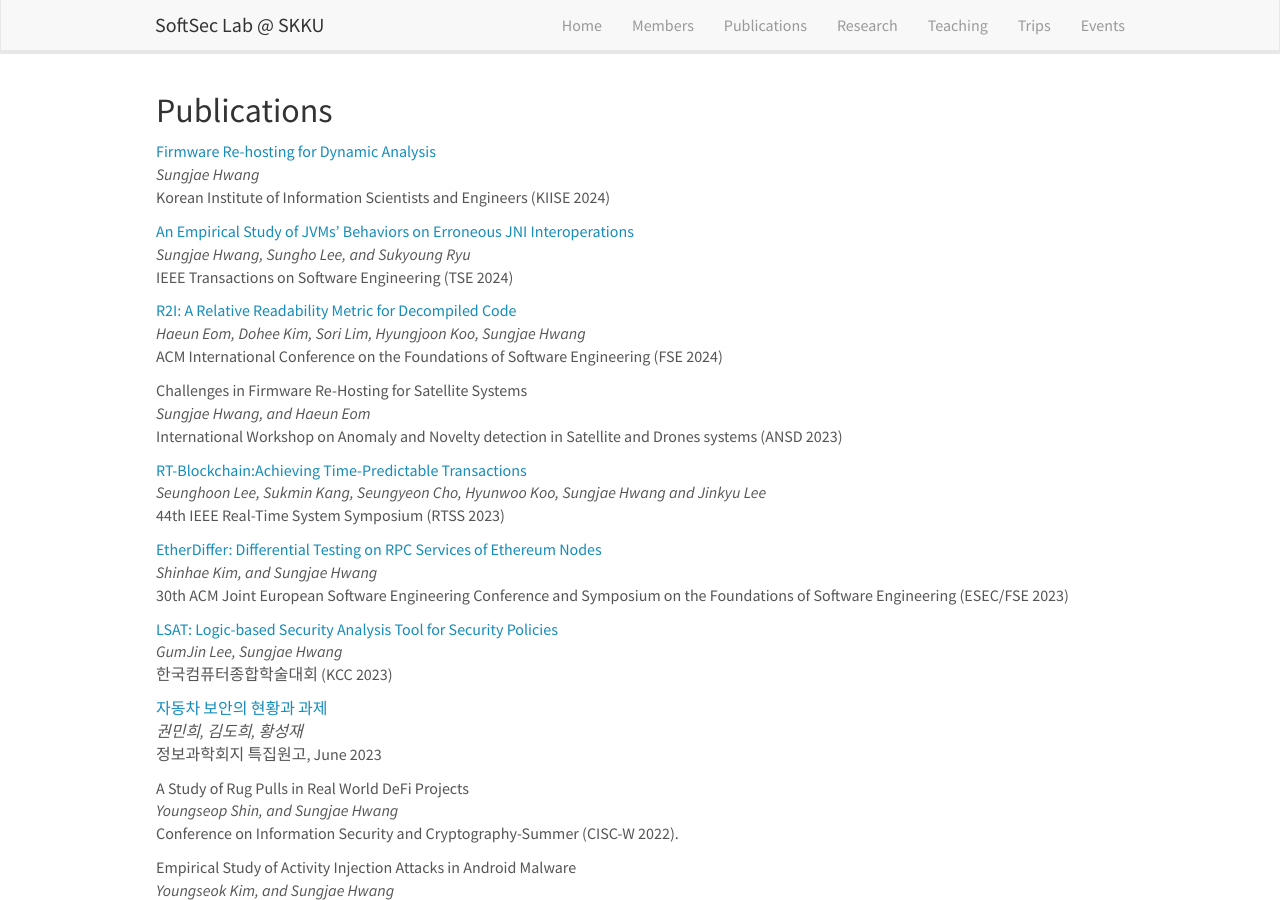
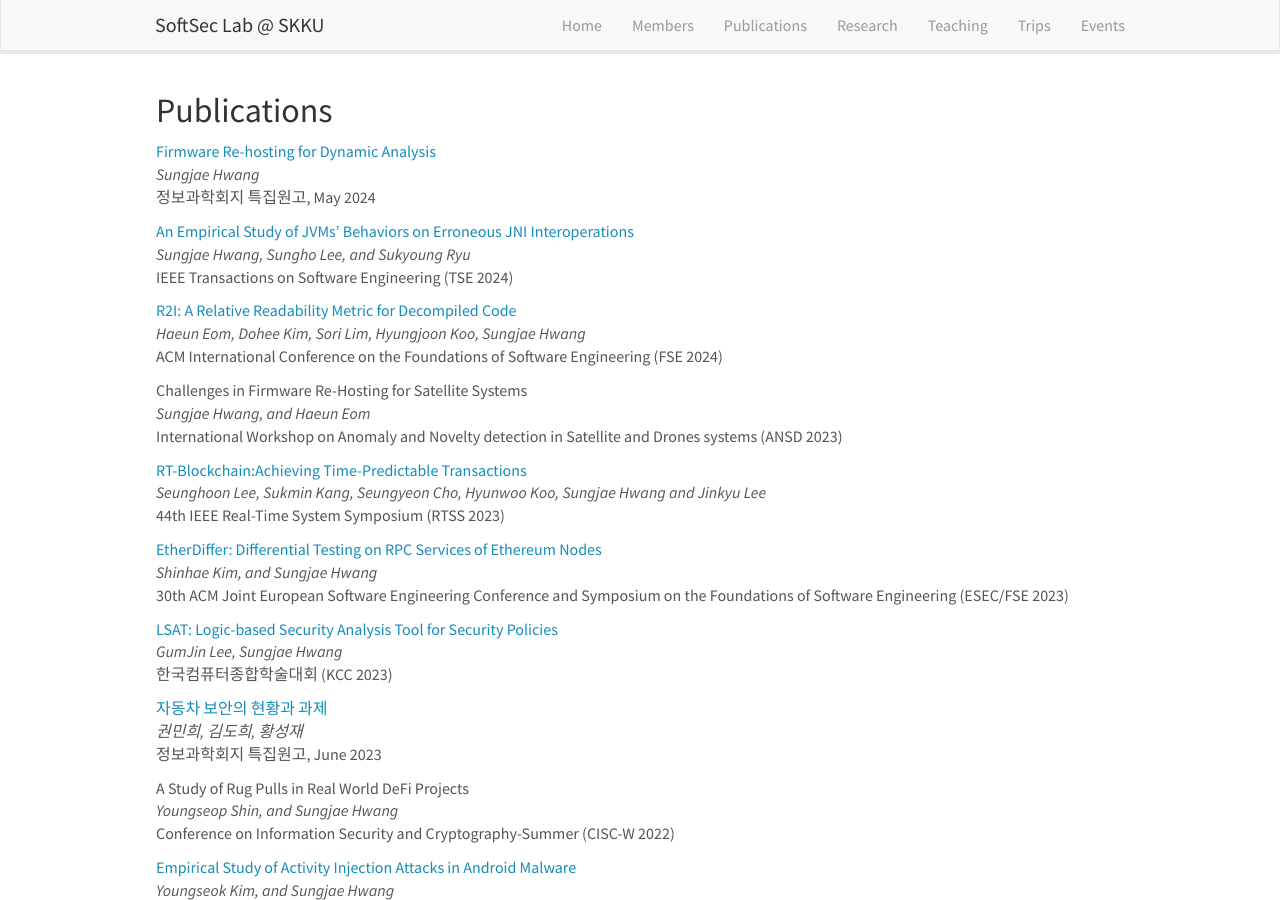
Before and after one commit to softsec-lab/softsec-lab.github.io, a Jekyll site: the page built from _pages/publications.md, in a window 1280 px wide and 900 px high. Built offline with Jekyll 4.4.1, drawn with Linux system fonts in a browser that asks for light colours; nearby versions of some CDN libraries.

Commit message:
update pulication page

```diff
--- a/_data/publist.yml
+++ b/_data/publist.yml
@@ -2,7 +2,7 @@
   authors: Sungjae Hwang
   link:
     url: https://www.dbpia.co.kr/journal/articleDetail?nodeId=NODE11765841
-    display: Korean Institute of Information Scientists and Engineers (KIISE 2024)
+    display: 정보과학회지 특집원고, May 2024
 
 - title: "An Empirical Study of JVMs’ Behaviors on Erroneous JNI Interoperations"
   authors: Sungjae Hwang, Sungho Lee, and Sukyoung Ryu
@@ -61,7 +61,7 @@
   authors: Youngseop Shin, and Sungjae Hwang
   link:
     url:
-    display: Conference on Information Security and Cryptography-Summer (CISC-W 2022).
+    display: Conference on Information Security and Cryptography-Summer (CISC-W 2022)
   highlight: 1
   news2:
 
@@ -69,7 +69,7 @@
 - title: "Empirical Study of Activity Injection Attacks in Android Malware"
   authors: Youngseok Kim, and Sungjae Hwang
   link:
-    url:
+    url: https://kiss.kstudy.com/Detail/Ar?key=3988362
     display: Annual Conference of KIPS (ACK 2022). Best Paper Award.
   highlight: 1
   news2:
```
